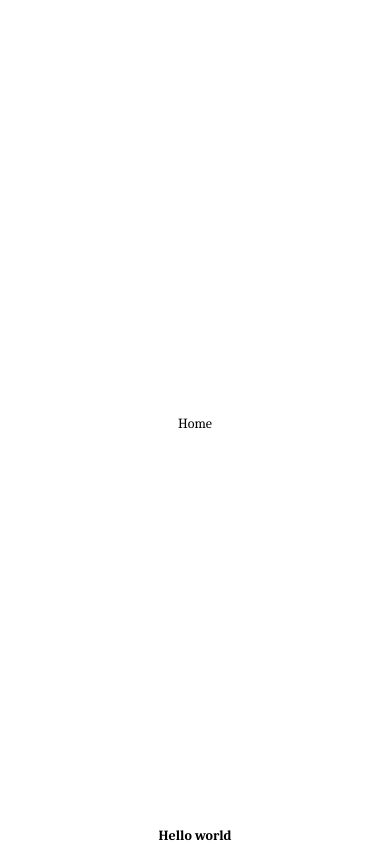
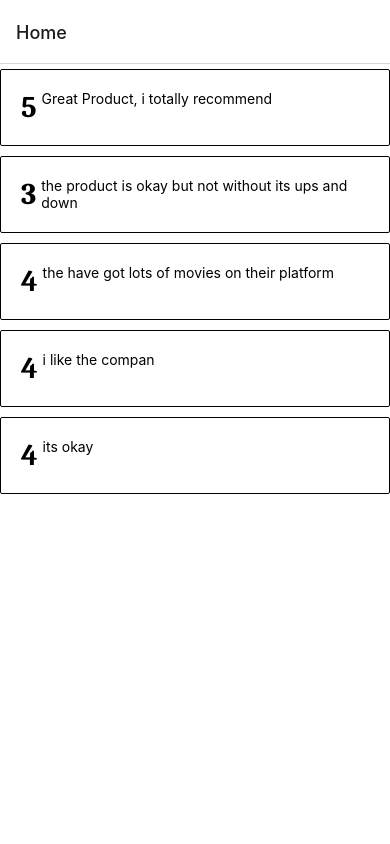
Before and after one commit to Braionic/reviewApp, a React Native app: screen /Home in a window 390 px wide. Built offline with nearby package versions, Linux system fonts and the light colour scheme.

Commit message:
added the reviewdetails stack and passed unique params to it

```diff
--- a/App.js
+++ b/App.js
@@ -7,62 +7,23 @@ import { useEffect, useCallback } from 'react';
 import About from './screens/About';
 import * as SplashScreen from 'expo-splash-screen';
 import { globalStyles } from './styles/global.js'
+import HomeStack from './routes/homeStack.jsx';
+import { NavigationContainer } from '@react-navigation/native';
 
 
-let fontLoader = ()=>{
-  return (
-    Font.loadAsync({
-      'Caladea-Bold': require('./assets/fonts/Caladea-Bold.ttf'),
-      'Caladea-Regular': require('./assets/fonts/Caladea-Regular.ttf')
-    })
-  )
-}
+
 
 
 export default function App() {
-  const [isloaded, setIsloaded] = useState(false);
 
-  useEffect(() => {
-    async function prepare() {
-      try {
-        // Keep the splash screen visible while we fetch resources
-        SplashScreen.preventAutoHideAsync();
-        // Pre-load fonts, make any API calls you need to do here
-        await fontLoader();
-        //
-
-      } catch (e) {
-        console.warn(e);
-      } finally {
-        // Tell the application to render
-        setIsloaded(true);
-      }
-    }
-
-    prepare();
-  }, []);
-
-  const onLayoutRootView = useCallback(async () => {
-    if (isloaded) {
-      // This tells the splash screen to hide immediately! If we call this after
-      // `setAppIsReady`, then we may see a blank screen while the app is
-      // loading its initial state and rendering its first pixels. So instead,
-      // we hide the splash screen once we know the root view has already
-      // performed layout.
-      await SplashScreen.hideAsync();
-    }
-  }, [isloaded]);
-
-  if (!isloaded) {
-    return null;
-  }
 
     return (
-      <View style={globalStyles.container} onLayout={onLayoutRootView}>
-        <StatusBar style="auto" />
-        <Home />
-        <Text style={globalStyles.textStyles}>Hello world</Text>
-      </View>
+      <NavigationContainer>
+
+        <HomeStack />
+
+      </NavigationContainer>
+
     )
 
 
--- a/package.json
+++ b/package.json
@@ -9,11 +9,15 @@
     "web": "expo start --web"
   },
   "dependencies": {
+    "@react-navigation/native": "^6.1.9",
+    "@react-navigation/native-stack": "^6.9.17",
     "expo": "~49.0.15",
     "expo-app-loading": "^2.1.1",
     "expo-status-bar": "~1.6.0",
     "react": "18.2.0",
-    "react-native": "0.72.6"
+    "react-native": "0.72.6",
+    "react-native-safe-area-context": "4.6.3",
+    "react-native-screens": "~3.22.0"
   },
   "devDependencies": {
     "@babel/core": "^7.20.0"
--- /dev/null
+++ b/routes/HomeStack.jsx
@@ -0,0 +1,15 @@
+import { createNativeStackNavigator } from '@react-navigation/native-stack';
+import Home from '../screens/Home';
+import RevewDetails from '../screens/ReviewDetails';
+
+const Stack = createNativeStackNavigator()
+
+export default function HomeStack(){
+    return (
+      <Stack.Navigator>
+        <Stack.Screen name='Home' component={Home} />
+        <Stack.Screen name='Reviewdetails' component={RevewDetails} />
+
+      </Stack.Navigator>
+    )
+}
--- /dev/null
+++ b/screens/Data.js
@@ -0,0 +1,9 @@
+const Data = [
+    {title: 'Great Product, i totally recommend', rating: 5, body: 'lorem ipsum text', key: '1', id: 1},
+    {title: 'the product is okay but not without its ups and down', rating: 3, body: 'lorem ipsum', key: '2', id: 2},
+    {title: 'the have got lots of movies on their platform', rating: 4, body: 'lorem ipsum', key: '3', id: 3},
+    {title: 'i like the compan', rating: 4, body: 'lorem ipsum', key: '4', id: 4},
+    {title: 'its okay', rating: 4, body: 'lorem ipsum', key: '5', id: 5}
+]
+
+export default Data;
--- a/screens/Home.jsx
+++ b/screens/Home.jsx
@@ -1,10 +1,74 @@
-import { View, Text, StyleSheet } from 'react-native'
+import { View, Text, StyleSheet, Pressable, FlatList } from 'react-native'
+import { useState, useCallback, useEffect } from 'react'
 import React from 'react'
+import { globalStyles } from '../styles/global'
+import * as SplashScreen from 'expo-splash-screen';
+import * as Font from 'expo-font';
+import Data from './Data';
 
-const Home = () => {
+
+let fontLoader = ()=>{
+    return (
+      Font.loadAsync({
+        'Caladea-Bold': require('../assets/fonts/Caladea-Bold.ttf'),
+        'Caladea-Regular': require('../assets/fonts/Caladea-Regular.ttf')
+      })
+    )
+  }
+const Home = ({navigation}) => {
+const [isloaded, setIsloaded] = useState(false);
+const [data, setData] = useState(Data)
+
+    useEffect(() => {
+      async function prepare() {
+        try {
+          // Keep the splash screen visible while we fetch resources
+          SplashScreen.preventAutoHideAsync();
+          // Pre-load fonts, make any API calls you need to do here
+          await fontLoader();
+          //
+
+        } catch (e) {
+          console.warn(e);
+        } finally {
+          // Tell the application to render
+          setIsloaded(true);
+        }
+      }
+
+      prepare();
+    }, []);
+
+    const onLayoutRootView = useCallback(async () => {
+      if (isloaded) {
+        // This tells the splash screen to hide immediately! If we call this after
+        // `setAppIsReady`, then we may see a blank screen while the app is
+        // loading its initial state and rendering its first pixels. So instead,
+        // we hide the splash screen once we know the root view has already
+        // performed layout.
+        await SplashScreen.hideAsync();
+      }
+    }, [isloaded]);
+
+    if (!isloaded) {
+      return null;
+    }
   return (
-    <View style={styles.home}>
-      <Text style={styles.text}>Home</Text>
+    <View style={globalStyles.container} onLayout={onLayoutRootView}>
+
+      <FlatList data={data} renderItem={({item})=>(
+        <View>
+            <Pressable onPress={()=> navigation.navigate('Reviewdetails', {id: item.id})}>
+            <View style={styles.reviewsContainer}>
+                <Text style={styles.reviewRating}>
+                    {item.rating}
+                </Text>
+                <Text>{item.title}</Text>
+            </View>
+            </Pressable>
+        </View>
+      )} key={({item})=>(item.key)} />
+
     </View>
   )
 }
@@ -12,14 +76,20 @@ const Home = () => {
 export default Home
 
 const styles = StyleSheet.create({
-    home: {
-        flex: 1,
-        paddingTop: 20,
+    text: {
+        fontFamily: 'Caladea-Bold'
+    },
+    reviewsContainer: {
+        padding: 20,
+        borderWidth: 1,
+        borderRadius: 2,
+        marginVertical: 5,
+        flexDirection: 'row'
 
-        alignItems: 'center',
-        justifyContent: 'center'
     },
-    text: {
-        fontFamily: 'Caladea-Regular'
+    reviewRating: {
+        fontFamily: 'Caladea-Bold',
+        fontSize: 30,
+        marginRight: 5
     }
 })
--- /dev/null
+++ b/screens/ReviewDetails.jsx
@@ -0,0 +1,58 @@
+import { View, Text, Button, FlatList, StyleSheet } from 'react-native'
+import React, { useEffect, useState } from 'react'
+import { globalStyles } from '../styles/global'
+import Data from './Data'
+const RevewDetails = ({navigation, route}) => {
+  const [data, setData] = useState(Data)
+  const {id} = route.params
+  useEffect(()=>{
+
+  },[])
+  const filterdata = data.filter((item)=>{
+    return item.id == id
+  })
+
+
+  return (
+    <View style={globalStyles.container}>
+      <Text>RevewDetails</Text>
+      <FlatList data={filterdata} renderItem={({item})=>(
+        <View>
+            <View style={styles.reviewsContainer}>
+                <Text style={styles.reviewRating}>
+                    {item.rating}
+                </Text>
+                <Text>{item.title}</Text>
+
+                <Text style={styles.reviewBody}>{item.body}</Text>
+
+            </View>
+        </View>
+      )} key={({item})=>(item.key)} />
+      <Button title="Go Back" onPress={()=> navigation.goBack()} />
+    </View>
+  )
+}
+
+const styles = StyleSheet.create({
+  text: {
+      fontFamily: 'Caladea-Bold'
+  },
+  reviewsContainer: {
+      padding: 20,
+      borderWidth: 1,
+      borderRadius: 2,
+      marginVertical: 5,
+
+  },
+  reviewRating: {
+      fontFamily: 'Caladea-Bold',
+      fontSize: 30,
+      textAlign: 'center'
+  },
+  reviewBody: {
+    marginVertical: 20,
+    fontSize: 20
+  }
+})
+export default RevewDetails
```
Also changed, not shown: screens/RevewDetails.jsx (deleted, +0 -12 lines), 1 other file (tests, documents, lock files or other folders).
